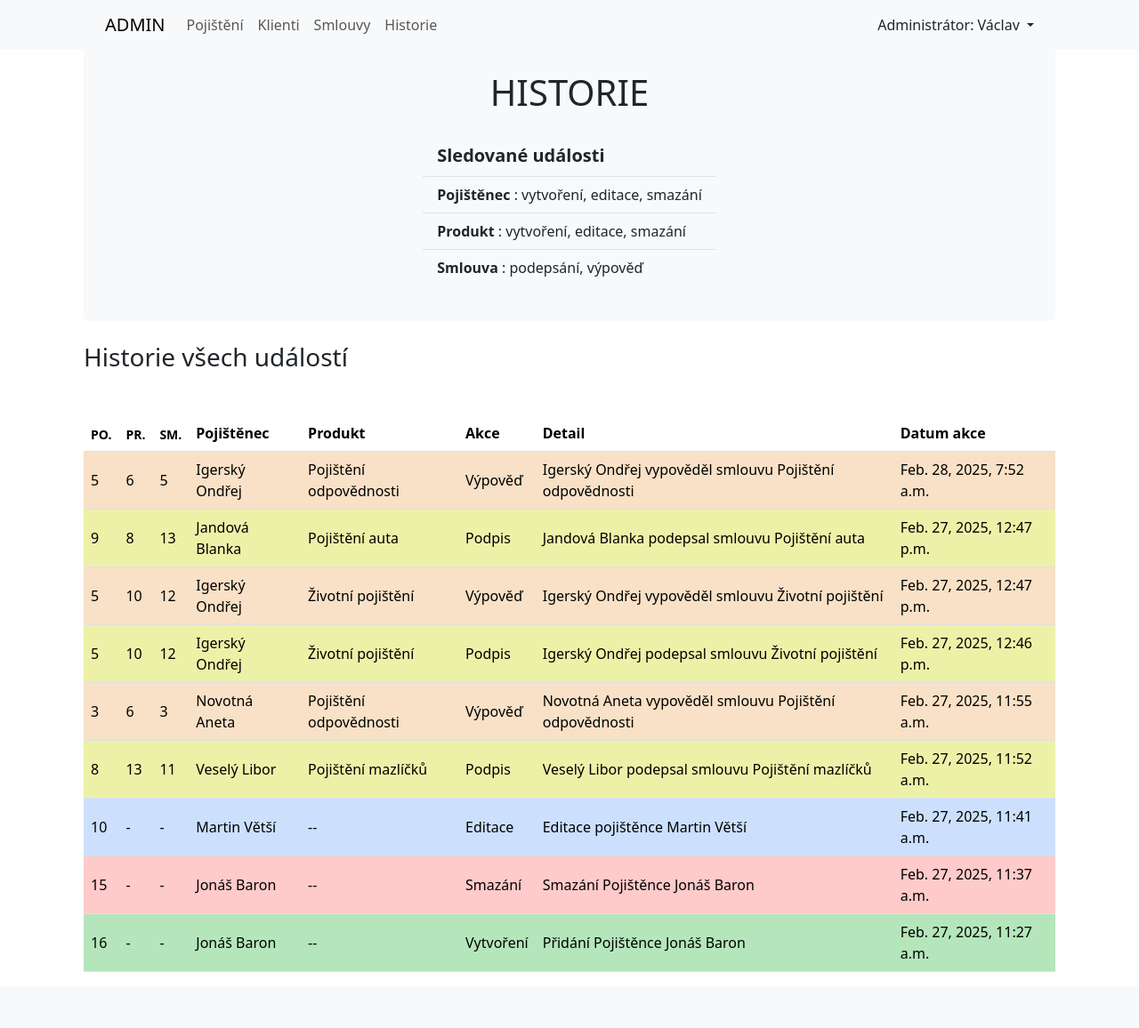
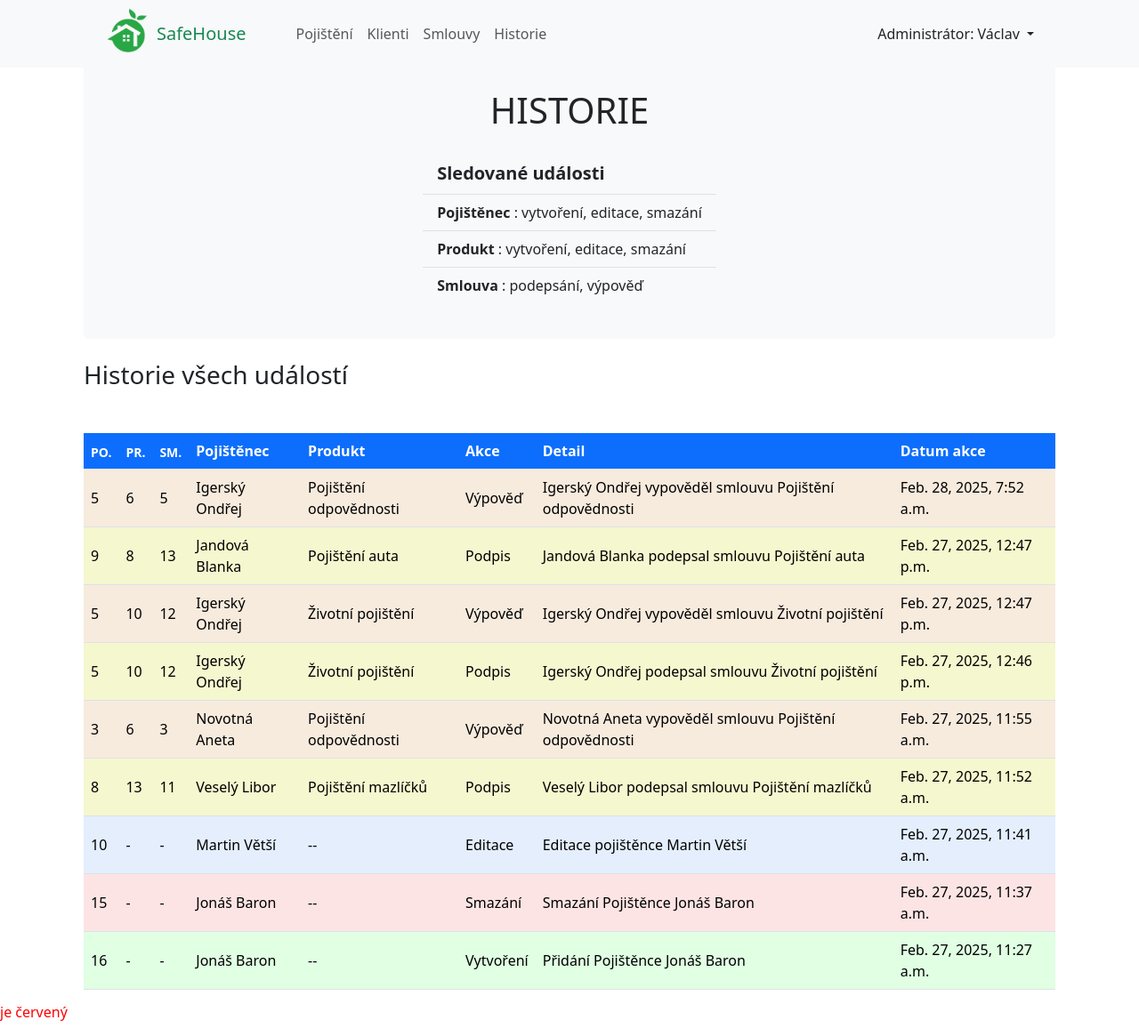
Before and after one commit to VaclavNekolny/SafeHouse, a Django app: page /historie in a window 1280 px wide. Shown: the whole page at 89% size. Before the commit the page ends 1093 px from the top, so only its background shows below. Run offline with Django 4.2, Linux system fonts and the light colour scheme; data comes from the database, SQL or seed files in the repository; both versions use the stored data as it was after the commit; some libraries are stand-ins or nearby versions.

Commit message:
Stylizace úvodní stránky, logo, úvodní toggle tlačítka

```diff
--- a/pojistenci_app/static/pojistenci_app/historie.css
+++ b/pojistenci_app/static/pojistenci_app/historie.css
@@ -1,15 +1,15 @@
 .vytvoreni td {
-    background-color: #b5e6bb;
+    background-color: #e0ffe3;
 }
 .editace td {
-    background-color: #cce0fd;
+    background-color: #e4eefd;
 }
 .smazani td {
-    background-color: #ffcaca;
+    background-color: #fde4e4;
 }
 .podpis td {
-    background-color: #edf1a8;
+    background-color: #f5f7cf;
 }
 .vypoved td {
-    background-color: #f8e1c6;
+    background-color: #f7ebde;
 }
--- a/pojistenci_app/templates/pojistenci_app/historie.html
+++ b/pojistenci_app/templates/pojistenci_app/historie.html
@@ -28,14 +28,14 @@
     <table class="table table-hover" id="vsechny_smlouvy">
         <thead>
         <tr>
-            <th scope="col" class="small">PO.</th>
-            <th scope="col" class="small">PR.</th>
-            <th scope="col" class="small">SM.</th>
-            <th scope="col">Pojištěnec</th>
-            <th scope="col">Produkt</th>
-            <th scope="col">Akce</th>
-            <th scope="col">Detail</th> {% comment %} částka, cena, krytí...{% endcomment %}
-            <th scope="col">Datum akce</th>
+            <th scope="col" class="small text-bg-primary">PO.</th>
+            <th scope="col" class="small text-bg-primary">PR.</th>
+            <th scope="col" class="small text-bg-primary">SM.</th>
+            <th scope="col" class=" text-bg-primary">Pojištěnec</th>
+            <th scope="col" class=" text-bg-primary">Produkt</th>
+            <th scope="col" class=" text-bg-primary">Akce</th>
+            <th scope="col" class=" text-bg-primary">Detail</th> {% comment %} částka, cena, krytí...{% endcomment %}
+            <th scope="col" class=" text-bg-primary">Datum akce</th>
         </tr>
         </thead>
         <tbody>
--- a/pojistenci_jen_django/settings.py
+++ b/pojistenci_jen_django/settings.py
@@ -121,6 +121,10 @@ USE_TZ = True
 
 STATIC_URL = 'static/'
 
+STATICFILES_DIRS = [
+    BASE_DIR / 'static'
+]
+
 
 # Default primary key field type
 # https://docs.djangoproject.com/en/4.2/ref/settings/#default-auto-field
--- /dev/null
+++ b/static/base.css
@@ -0,0 +1,12 @@
+html {
+    overflow-y: scroll;
+}
+
+.navbar-brand img{
+    position: relative;
+    top: -4px;
+}
+
+h6 {
+    color: red;
+}
--- a/templates/base.html
+++ b/templates/base.html
@@ -1,5 +1,5 @@
+{% load static %}
 {% load django_bootstrap5 %}
-
 <!DOCTYPE html>
 <html lang="cs">
   <head>
@@ -7,6 +7,7 @@
     <meta name="viewport" content="width=device-width, initial-scale=1.0" />
     {% bootstrap_css %}
     {% block styles %}{% endblock styles %}
+    <link rel="stylesheet" href="{% static 'base.css' %}">
     <title>{% block title %}{% endblock title %}</title>
   </head>
   <body>
@@ -17,6 +18,7 @@
     {% block content %}
     {% endblock content %}
     </div>
+    <h6>je červený</h6>
     {% bootstrap_javascript %}
   </body>
 </html>
--- a/templates/includes/navbar.html
+++ b/templates/includes/navbar.html
@@ -1,6 +1,9 @@
+{% load static %}
 <nav class="navbar navbar-expand-lg bg-light">
   <div class="container-md px-5">
-  <a class="navbar-brand" href="#">ADMIN</a>
+  <a class="navbar-brand d-flex align-items-center gap-2 link-success me-5" href={% url "index" %}>
+    <img src={% static 'pictures/logo-success.png' %} width="50" height="50">
+    SafeHouse</a>
   <button
     class="navbar-toggler"
     type="button"
```
Also changed, not shown: pojistenci_app/templates/pojistenci_app/index.html (+80 -11 lines), pojistenci_app/templates/pojistenci_app/smlouvy_pojistence.html (+7 -0 lines), db.sqlite3, static/pictures/logo-success.png (added).
